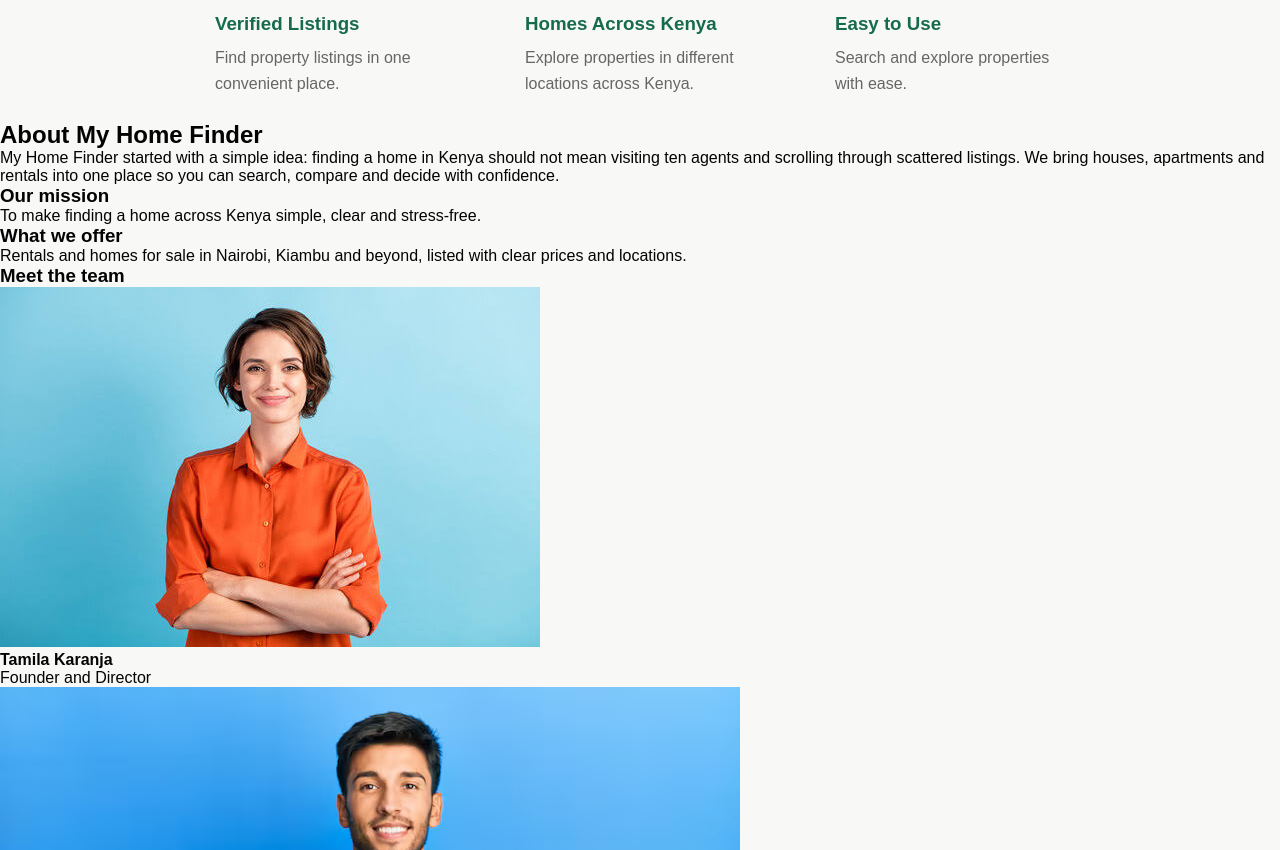
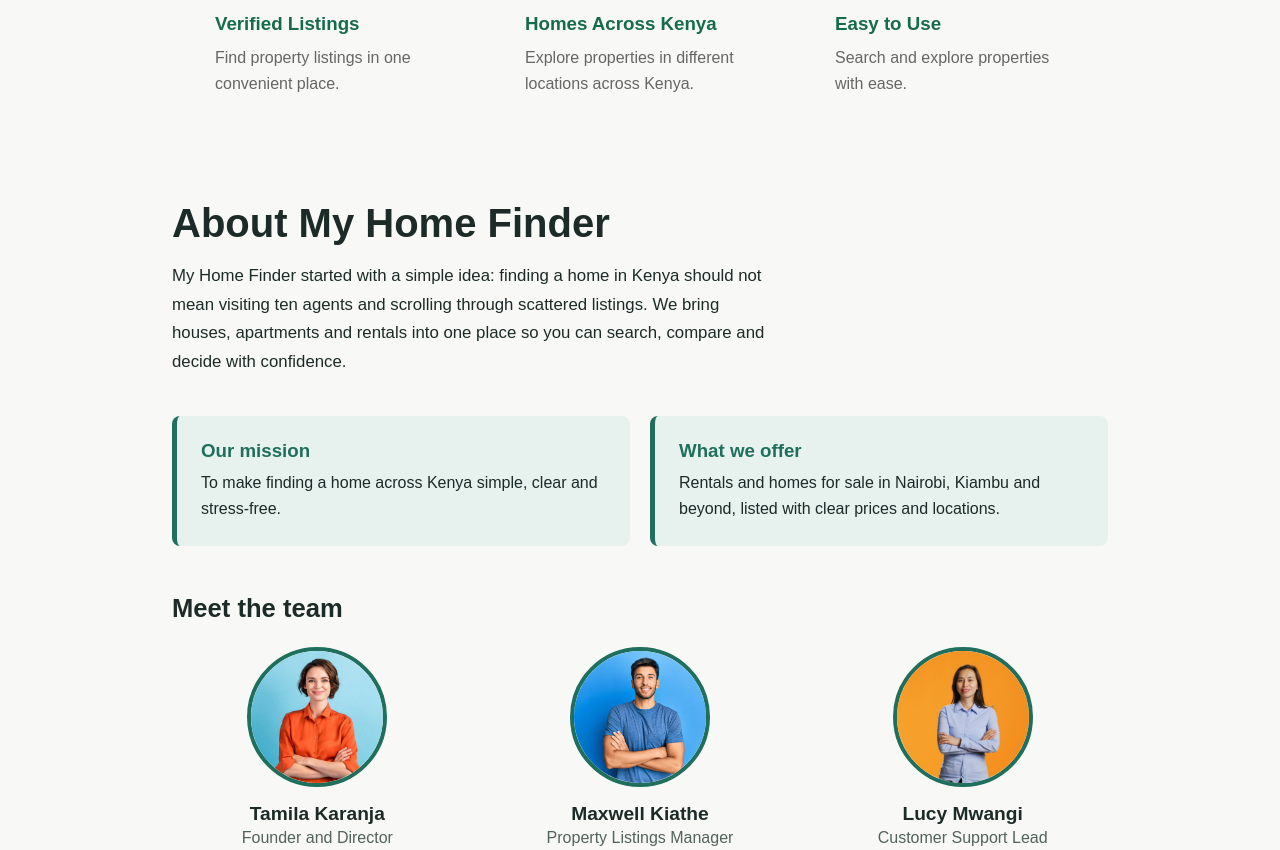
Before and after one commit to tamilakaranja/project.-resubmit, a plain HTML site: page index.html in a window 1280 px wide. Shown: the part 1100-1950 px from the top of the page. Drawn offline with Linux system fonts and the light colour scheme.

Commit message:
Styled About us Section

```diff
--- a/style.css
+++ b/style.css
@@ -272,3 +272,99 @@ footer p {
 .contact-info p {
     color: #666;
 }
+/* ---------- About section ---------- */
+.about {
+  --accent: #1f6f5c;
+  --accent-soft: #e7f2ef;
+  --text: #1c2b27;
+  padding: 3.5rem 1.25rem;
+  max-width: 1000px;
+  margin: 0 auto;
+  color: var(--text);
+}
+
+.about h2 {
+  font-size: clamp(1.75rem, 5vw, 2.5rem);
+  margin: 0 0 1rem;
+}
+
+.about-intro {
+  max-width: 65ch;
+  line-height: 1.7;
+  font-size: 1.05rem;
+  margin: 0 0 2.5rem;
+}
+
+.about-grid {
+  display: grid;
+  gap: 1.25rem;
+  margin-bottom: 3rem;
+}
+
+.about-card {
+  background: var(--accent-soft);
+  border-left: 5px solid var(--accent);
+  border-radius: 8px;
+  padding: 1.5rem;
+}
+
+.about-card h3 {
+  margin: 0 0 0.5rem;
+  color: var(--accent);
+}
+
+.about-card p {
+  margin: 0;
+  line-height: 1.6;
+}
+
+/* THEE Team */
+.team-title {
+  font-size: 1.6rem;
+  margin: 0 0 1.5rem;
+}
+
+.team {
+  list-style: none;
+  margin: 0;
+  padding: 0;
+  display: grid;
+  gap: 2rem;
+}
+
+.member {
+  text-align: center;
+}
+
+.member img {
+  display: block;
+  width: 140px;
+  height: 140px;
+  margin: 0 auto 1rem;
+  border-radius: 50%;
+  object-fit: cover;        /* crops photos to a square without stretching */
+  border: 4px solid var(--accent);
+}
+
+.member h4 {
+  margin: 0 0 0.25rem;
+  font-size: 1.2rem;
+}
+
+.member p {
+  margin: 0;
+  color: #52625d;
+}
+
+/* Tablet and up */
+@media (min-width: 768px) {
+  .about {
+    padding: 5rem 2rem;
+  }
+  .about-grid {
+    grid-template-columns: 1fr 1fr;
+  }
+  .team {
+    grid-template-columns: repeat(3, 1fr);
+  }
+}
```
